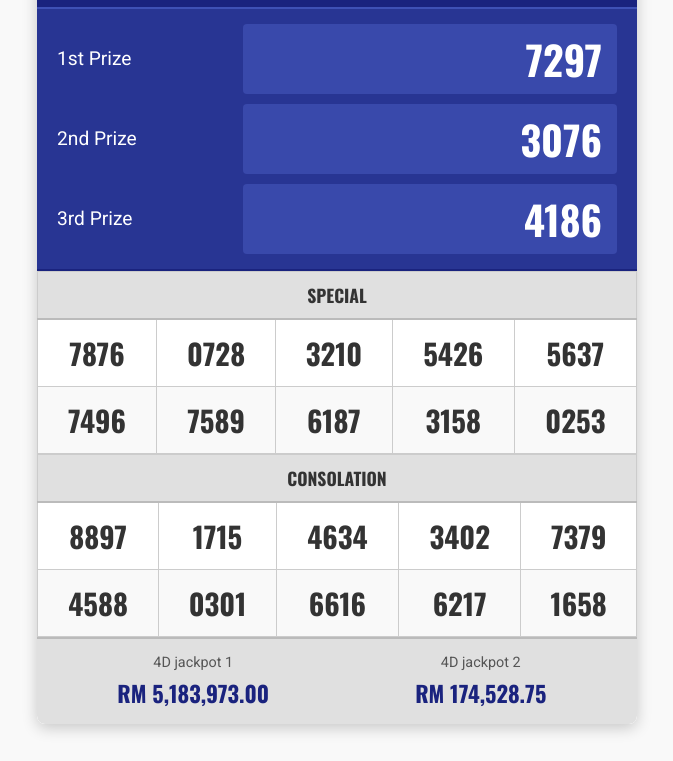
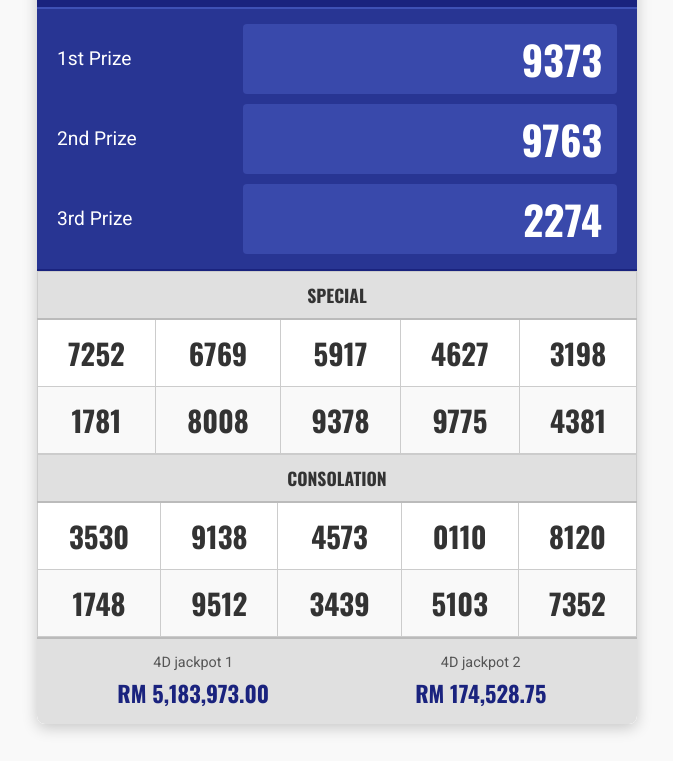
Before and after one commit to DAHENG4D/DAHENG, a plain HTML site: page index.html in a window 1280 px wide. Shown: the part 713-1474 px from the top of the page, without its empty margins (303-976 px from the left). Drawn offline with nearby package versions, Linux system fonts and the light colour scheme.

Commit message:
Auto-update index.html on Thu Nov 26 19:59:35 UTC 2026

```diff
--- a/index.html
+++ b/index.html
@@ -63,12 +63,12 @@
 </section>
 <section class="results-main-section" id="results">
 <h2 data-i18n="resultsHeading">Official DAHENG 4D Results</h2>
-<p class="section-description" data-i18n="resultsDescription">Here are the latest official results for Wed 25-11-2026.</p>
+<p class="section-description" data-i18n="resultsDescription">Here are the latest official results for Thu 26-11-2026.</p>
 <div class="results-card">
 <div class="header-section">
 <div class="header-left">
 <span class="logo-text" data-i18n="brandName">DAHENG 4D</span>
-<span class="draw-date">Wed 25-11-2026</span>
+<span class="draw-date">Thu 26-11-2026</span>
 </div>
 <div class="header-right">
 <span class="draw-no"></span>
@@ -78,15 +78,15 @@
 <div class="prize-section top-prizes">
 <div class="prize-row">
 <div class="prize-label" data-i18n="prizeLabel1">1st Prize</div>
-<div class="prize-number">7297</div>
+<div class="prize-number">9373</div>
 </div>
 <div class="prize-row">
 <div class="prize-label" data-i18n="prizeLabel2">2nd Prize</div>
-<div class="prize-number">3076</div>
+<div class="prize-number">9763</div>
 </div>
 <div class="prize-row">
 <div class="prize-label" data-i18n="prizeLabel3">3rd Prize</div>
-<div class="prize-number">4186</div>
+<div class="prize-number">2274</div>
 </div>
 </div>
 <table class="results-table special-table">
@@ -97,18 +97,18 @@
 </thead>
 <tbody>
 <tr>
-<td>7876</td>
-<td>0728</td>
-<td>3210</td>
-<td>5426</td>
-<td>5637</td>
+<td>7252</td>
+<td>6769</td>
+<td>5917</td>
+<td>4627</td>
+<td>3198</td>
 </tr>
 <tr>
-<td>7496</td>
-<td>7589</td>
-<td>6187</td>
-<td>3158</td>
-<td>0253</td>
+<td>1781</td>
+<td>8008</td>
+<td>9378</td>
+<td>9775</td>
+<td>4381</td>
 </tr>
 </tbody>
 </table>
@@ -120,18 +120,18 @@
 </thead>
 <tbody>
 <tr>
-<td>8897</td>
-<td>1715</td>
-<td>4634</td>
-<td>3402</td>
-<td>7379</td>
+<td>3530</td>
+<td>9138</td>
+<td>4573</td>
+<td>0110</td>
+<td>8120</td>
 </tr>
 <tr>
-<td>4588</td>
-<td>0301</td>
-<td>6616</td>
-<td>6217</td>
-<td>1658</td>
+<td>1748</td>
+<td>9512</td>
+<td>3439</td>
+<td>5103</td>
+<td>7352</td>
 </tr>
 </tbody>
 </table>
```
